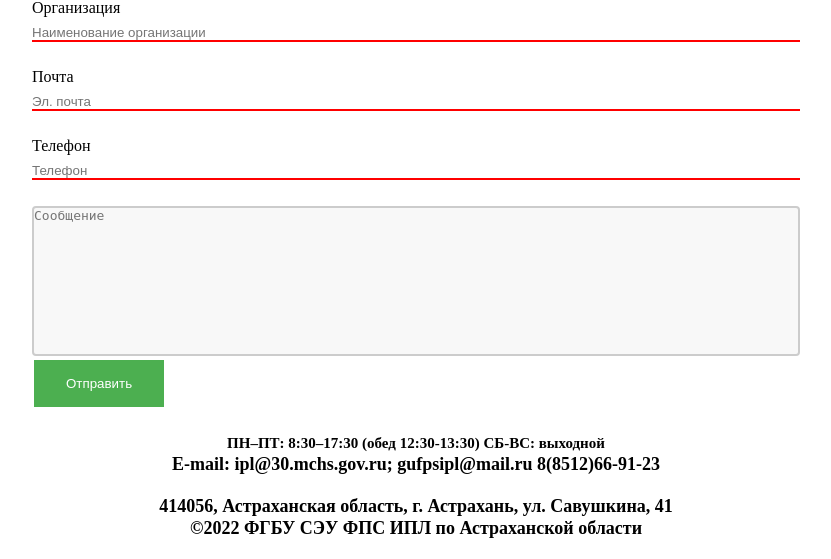
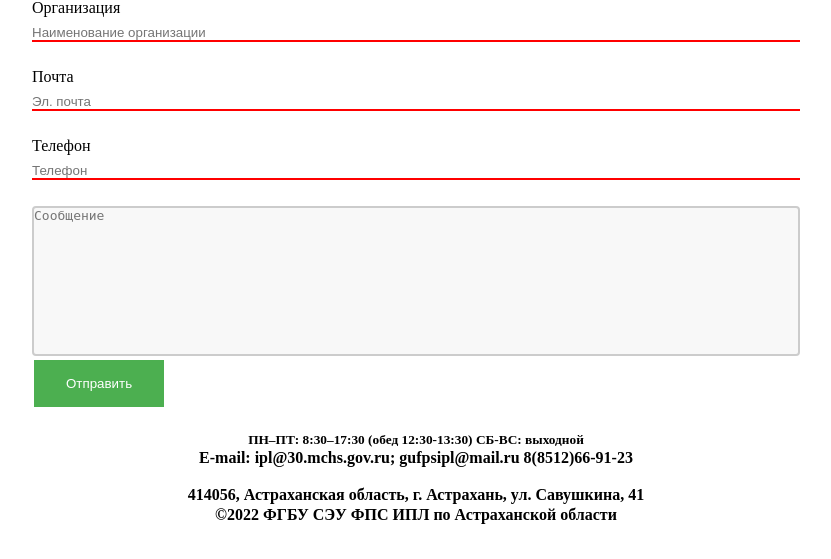
Before and after one commit to bormanamadeus/ipl, a Django app: page /contacts/ in a window 1280 px wide. Shown: the part 1032-1591 px from the top of the page, without its empty margins (224-1055 px from the left). After the commit the page ends 1556 px from the top, so only its background shows below. Run offline with Django 3.2, Linux system fonts and the light colour scheme; some libraries are stand-ins or nearby versions.

Commit message:
fonts of footer depents on root font

```diff
--- a/static/ipl/css/footer.css
+++ b/static/ipl/css/footer.css
@@ -1,6 +1,6 @@
 #footer {
     text-align: center;
-    font-size: 18px;
+    font-size: var(--main-size) + 4px;
     margin-bottom: 20px;
 }
 
@@ -14,6 +14,6 @@
 }
 
 footer .glyphicon {
-	font-size: 20px;
+    font-size: var(--main-size) + 6px;
 	margin-bottom: 20px;
 }
```
